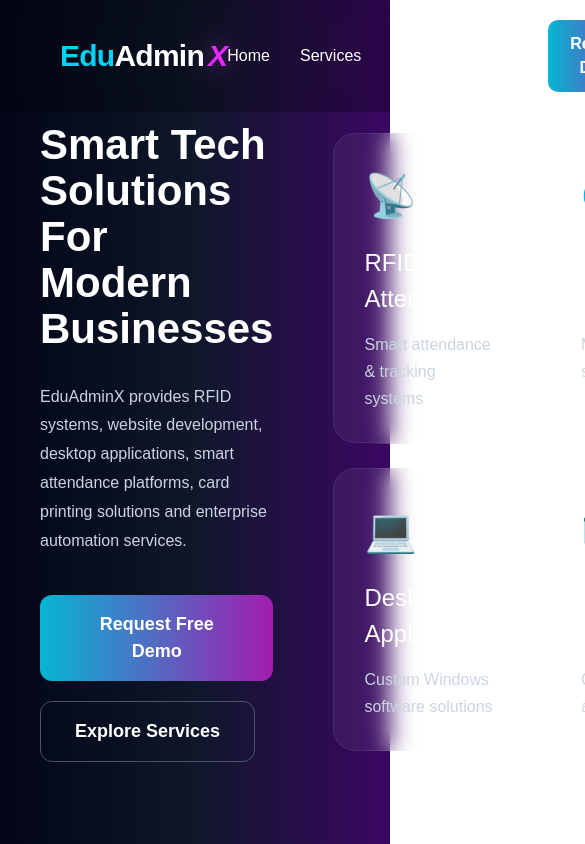
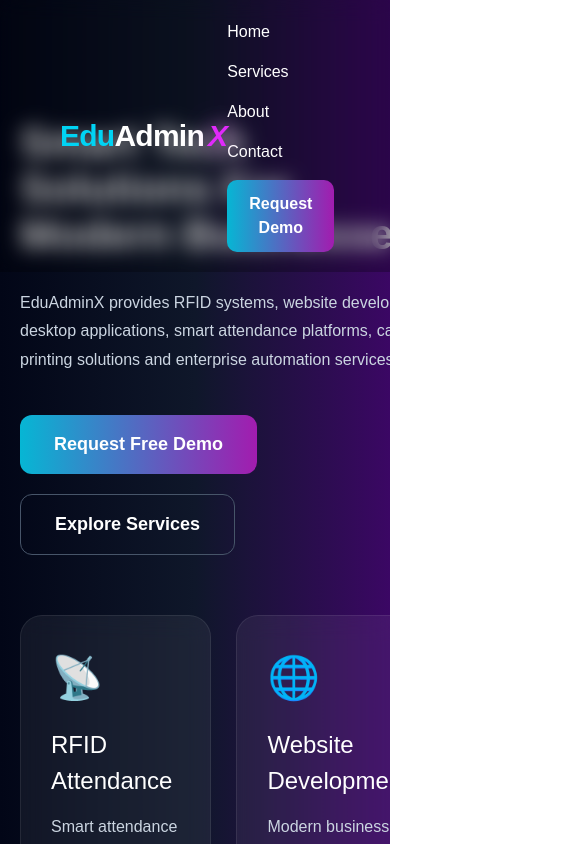
Before and after one commit to joohijain/eduadminx, a Next.js app: page / in a window 390 px wide. Shown: the top 844 px of the page, 585 px wide, since content can reach past the window. Built offline with nearby package versions, Linux system fonts and the light colour scheme.

Commit message:
updated the fix for mobile responsive UI

```diff
--- a/app/globals.css
+++ b/app/globals.css
@@ -24,6 +24,16 @@
   color: var(--foreground);
   font-family: Arial, Helvetica, sans-serif;
 }
+* {
+  box-sizing: border-box;
+}
+
+html,
+body {
+  overflow-x: hidden;
+  max-width: 100%;
+}
+
 .hero-grid {
   display: grid;
   grid-template-columns: 1fr 1fr;
@@ -31,8 +41,18 @@
   align-items: center;
 }
 
+.services-grid {
+  display: grid;
+  grid-template-columns: 1fr 1fr;
+  gap: 25px;
+}
+
 @media (max-width: 900px) {
   .hero-grid {
     grid-template-columns: 1fr;
   }
+
+  .services-grid {
+    grid-template-columns: 1fr;
+  }
 }
--- a/components/Hero.tsx
+++ b/components/Hero.tsx
@@ -10,7 +10,7 @@
         display: "flex",
         justifyContent: "center",
         alignItems: "center",
-        padding: "120px 40px 80px",
+        padding: "120px 20px 60px",
         color: "white",
       }}
     >
@@ -19,7 +19,7 @@
           maxWidth: "1300px",
           width: "100%",
           display: "grid",
-          gridTemplateColumns: "1fr 1fr",
+          gridTemplateColumns: "1fr",
           gap: "60px",
           alignItems: "center",
         }}
--- a/components/layout/Navbar.tsx
+++ b/components/layout/Navbar.tsx
@@ -23,7 +23,8 @@
       <div
         style={{
           display: "flex",
-          gap: "30px",
+          flexWrap: "wrap",
+          gap: "16px",
           color: "white",
           fontSize: "16px",
           alignItems: "center",
```
